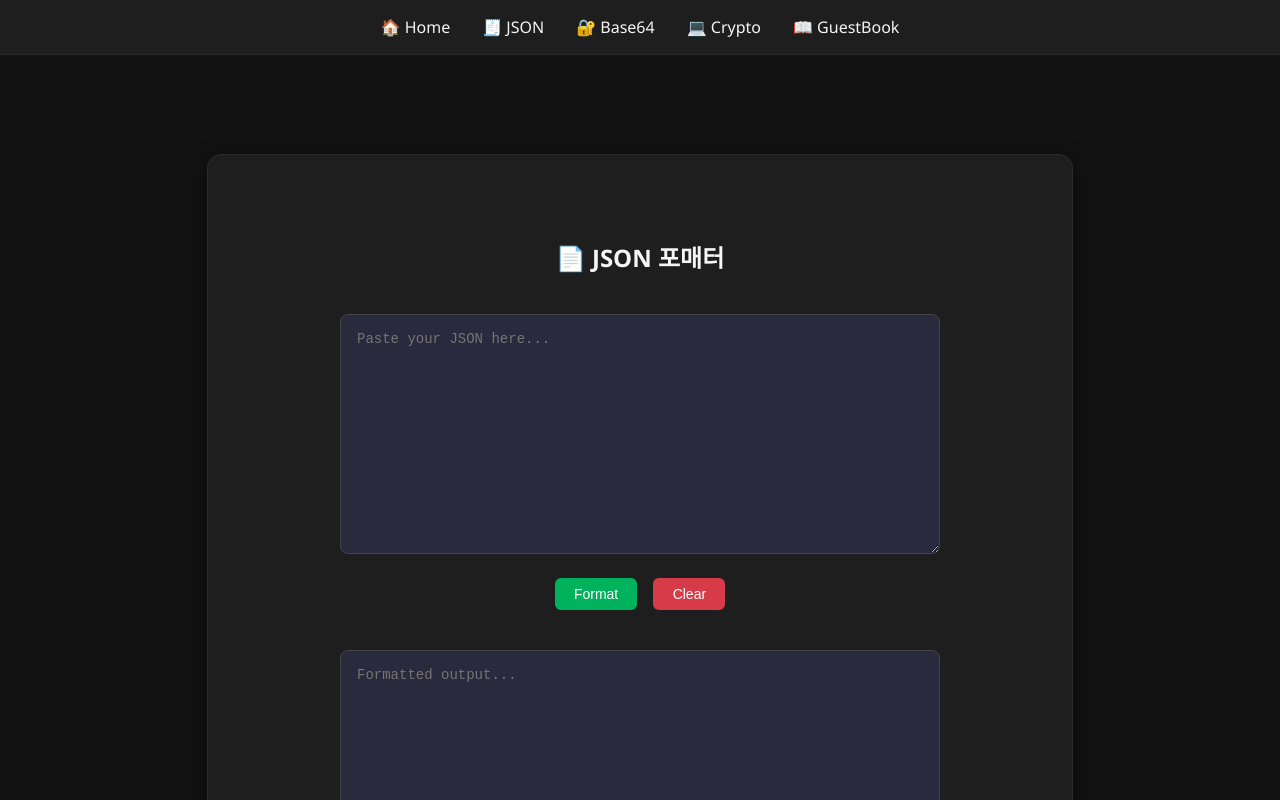
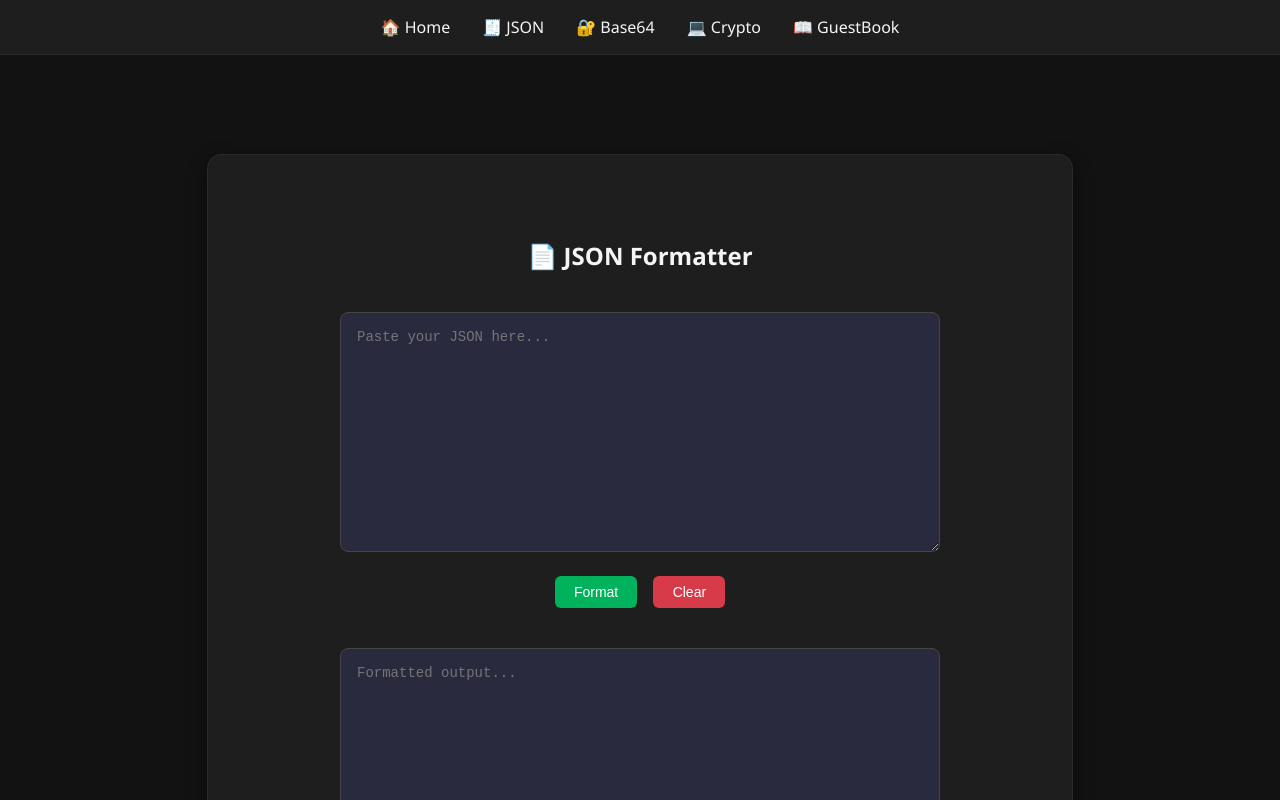
Before and after one commit to Goonerd17/DevHub-front, a React (Vite) app: page /json in a window 1280 px wide. Shown: the top 800 px of the page. Built offline with nearby package versions, Linux system fonts and the light colour scheme.

Commit message:
[test] test 화면 수정

```diff
--- a/src/pages/GuestBookPage.jsx
+++ b/src/pages/GuestBookPage.jsx
@@ -60,7 +60,7 @@ const GuestBookPage = () => {
   return (
     <PageLayout>
       <div className="tool-container guestbook-page">
-        <h2 className="tool-title">📖 Test v1</h2>
+        <h2 className="tool-title">📖 Test v2</h2>
 
         {error && <p className="error-text">{error}</p>}
 
--- a/src/pages/JsonPage.jsx
+++ b/src/pages/JsonPage.jsx
@@ -18,7 +18,7 @@ const Json = () => {
   return (
     <PageLayout>
       <div className="tool-container json-page">
-        <h2 className="tool-title">📄 JSON 포매터</h2>
+        <h2 className="tool-title">📄 JSON Formatter</h2>
         <textarea
           placeholder="Paste your JSON here..."
           value={input}
```
